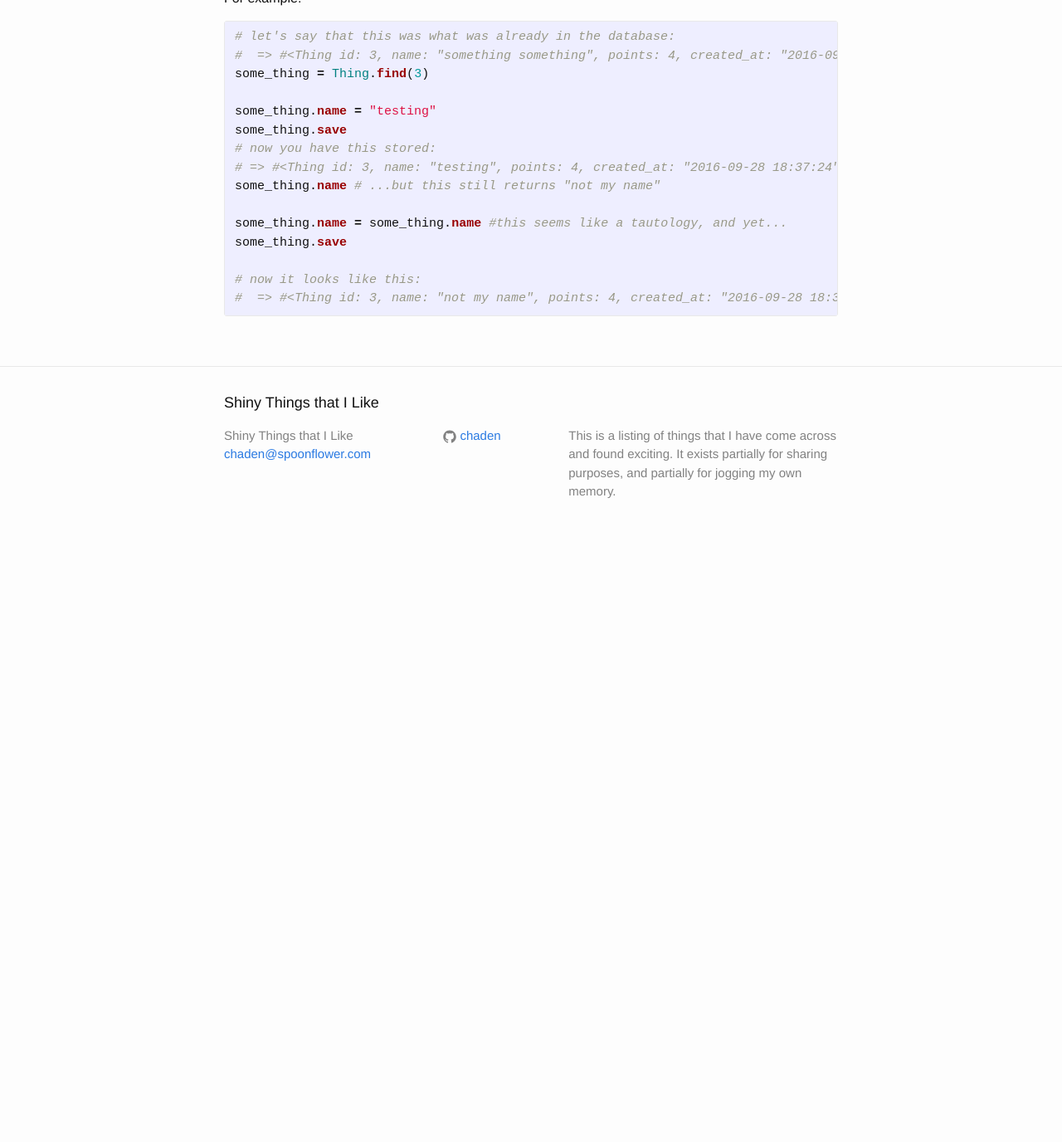
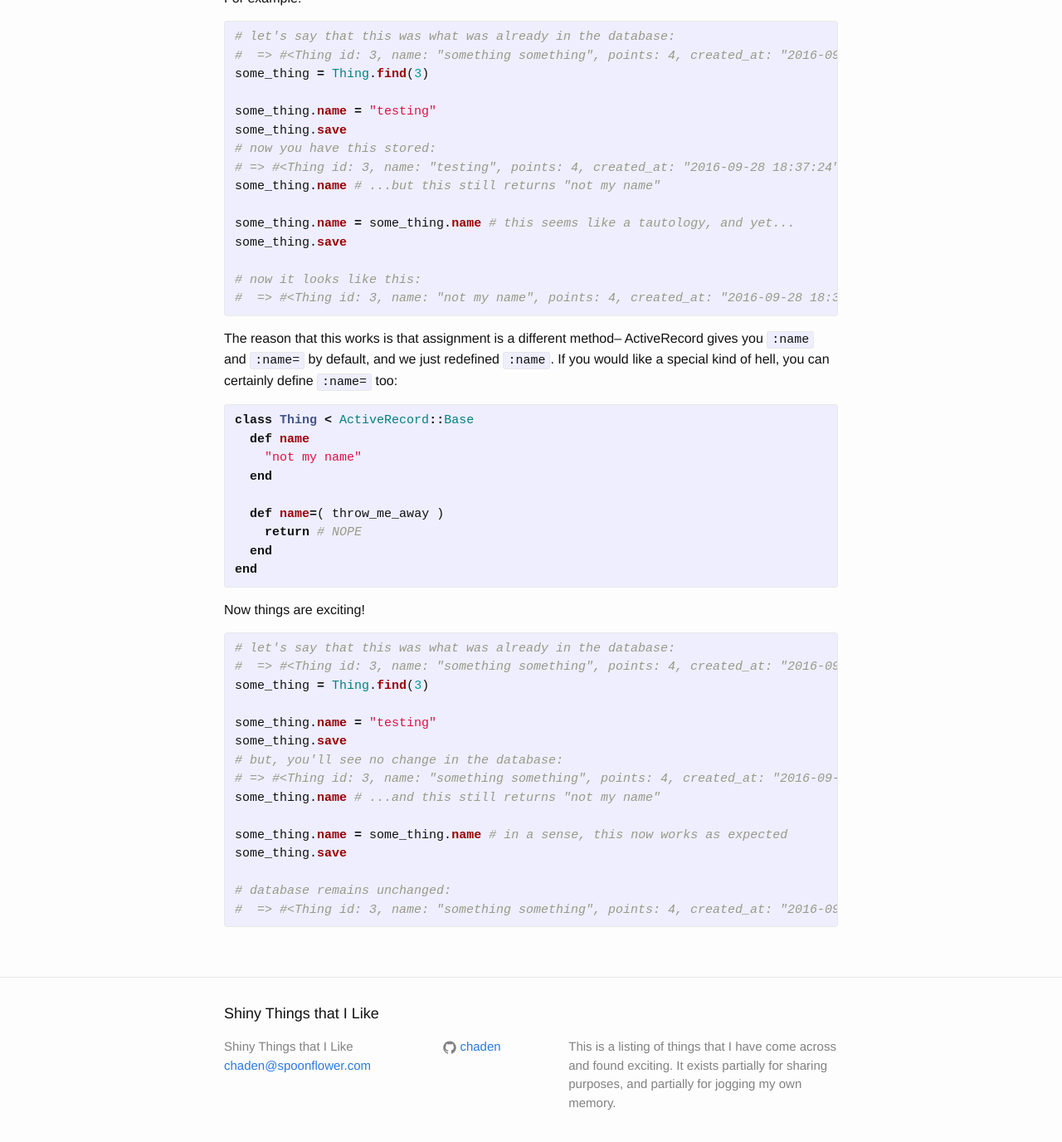
Before and after one commit to cHaden/chaden.github.io, a Jekyll site: the page built from _posts/2016-09-28-column-and-method-names.markdown, in a window 1280 px wide and 1400 px high, scrolled down 949 px. Shown: the top 1376 px of the window at 83% size. Built offline with Jekyll 4.4.1, drawn with Linux system fonts in a browser that asks for light colours; before the commit the page ends 1613 px from its top, so only the background shows below that.

Commit message:
more details

```diff
--- a/_posts/2016-09-28-column-and-method-names.markdown
+++ b/_posts/2016-09-28-column-and-method-names.markdown
@@ -55,9 +55,44 @@ some_thing.save
 # => #<Thing id: 3, name: "testing", points: 4, created_at: "2016-09-28 18:37:24", updated_at: "2016-09-28 19:14:30">
 some_thing.name # ...but this still returns "not my name"
 
-some_thing.name = some_thing.name #this seems like a tautology, and yet...
+some_thing.name = some_thing.name # this seems like a tautology, and yet...
 some_thing.save
 
 # now it looks like this:
 #  => #<Thing id: 3, name: "not my name", points: 4, created_at: "2016-09-28 18:37:24", updated_at: "2016-09-28 18:42:44">
 {% endhighlight %}
+
+The reason that this works is that assignment is a different method-- ActiveRecord gives you `:name` and `:name=` by default, and
+we just redefined `:name`. If you would like a special kind of hell, you can certainly define `:name=` too:
+
+{% highlight ruby %}
+class Thing < ActiveRecord::Base
+  def name
+    "not my name"
+  end
+
+  def name=( throw_me_away )
+    return # NOPE
+  end
+end
+{% endhighlight %}
+
+Now things are exciting!
+
+{% highlight ruby %}
+# let's say that this was what was already in the database:
+#  => #<Thing id: 3, name: "something something", points: 4, created_at: "2016-09-28 18:37:24", updated_at: "2016-09-28 18:42:44">
+some_thing = Thing.find(3)
+
+some_thing.name = "testing"
+some_thing.save
+# but, you'll see no change in the database:
+# => #<Thing id: 3, name: "something something", points: 4, created_at: "2016-09-28 18:37:24", updated_at: "2016-09-28 19:14:30">
+some_thing.name # ...and this still returns "not my name"
+
+some_thing.name = some_thing.name # in a sense, this now works as expected
+some_thing.save
+
+# database remains unchanged:
+#  => #<Thing id: 3, name: "something something", points: 4, created_at: "2016-09-28 18:37:24", updated_at: "2016-09-28 18:42:44">
+{% endhighlight %}
```
